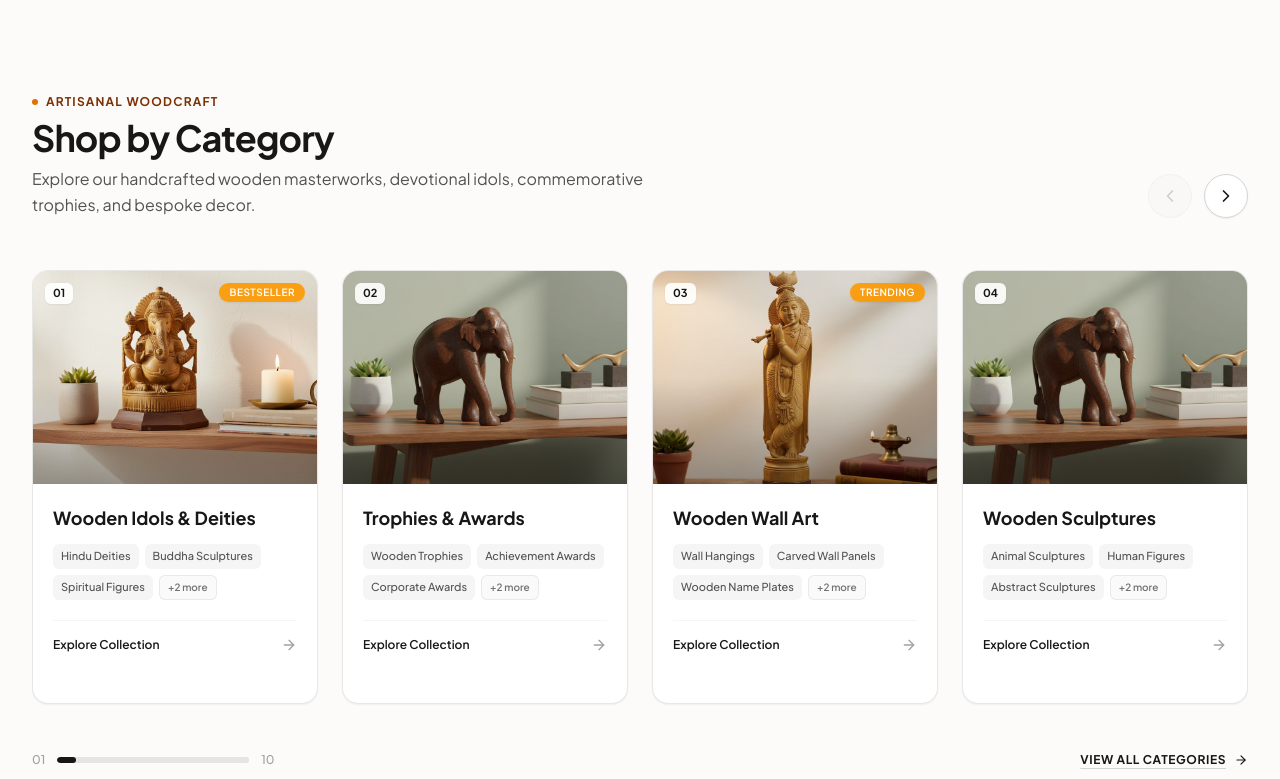
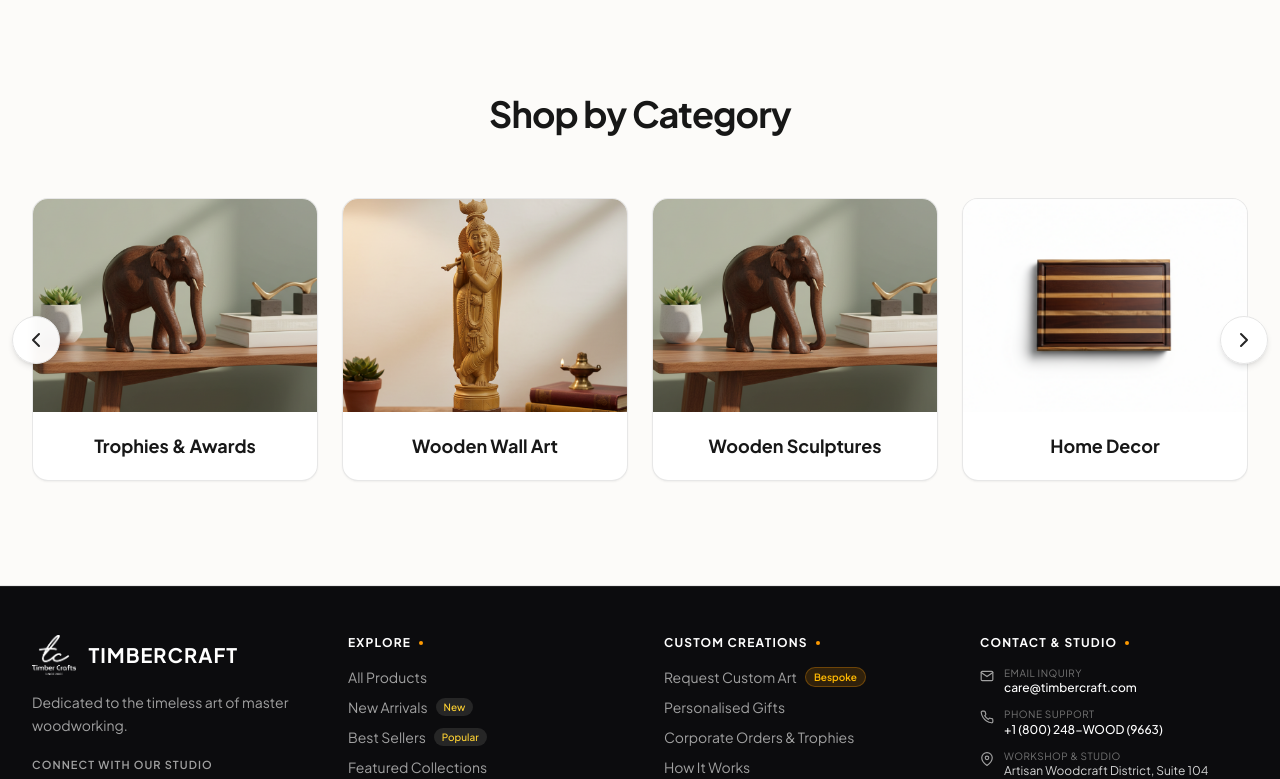
Before and after one commit to nikhilkumar202002/timber-craft-customer-view, a Next.js app: page / in a window 1280 px wide. Shown: the part 704-1483 px from the top of the page. Built offline with nearby package versions, Linux system fonts and the light colour scheme.

Commit message:
refactor: replace category section scroll layout with slider and autoplay functionality

```diff
--- a/app/components/home/CategorySection.tsx
+++ b/app/components/home/CategorySection.tsx
@@ -1,377 +1,264 @@
 "use client";
 
-import React, { useRef, useState, useEffect } from "react";
+import React, { useRef, useState, useEffect, useCallback } from "react";
 import Image from "next/image";
 import Link from "next/link";
-import { FiChevronLeft, FiChevronRight, FiArrowRight } from "react-icons/fi";
+import { FiChevronLeft, FiChevronRight } from "react-icons/fi";
 
 export interface CategoryItem {
   id: number;
-  number: string;
   name: string;
   slug: string;
-  subcategories: string[];
   image: string;
-  badge?: string;
 }
 
 const defaultCategories: CategoryItem[] = [
   {
     id: 1,
-    number: "01",
     name: "Wooden Idols & Deities",
     slug: "wooden-idols-deities",
-    subcategories: [
-      "Hindu Deities",
-      "Buddha Sculptures",
-      "Spiritual Figures",
-      "Traditional Idols",
-      "Custom Religious Idols",
-    ],
     image: "/category/Wooden_Ganesha_Shelf_Display.png",
-    badge: "Bestseller",
   },
   {
     id: 2,
-    number: "02",
     name: "Trophies & Awards",
     slug: "trophies-awards",
-    subcategories: [
-      "Wooden Trophies",
-      "Achievement Awards",
-      "Corporate Awards",
-      "Sports Trophies",
-      "Custom Engraved Awards",
-    ],
     image: "/category/Wooden_Elephant_Lifestyle.png",
   },
   {
     id: 3,
-    number: "03",
     name: "Wooden Wall Art",
     slug: "wooden-wall-art",
-    subcategories: [
-      "Wall Hangings",
-      "Carved Wall Panels",
-      "Wooden Name Plates",
-      "Decorative Wall Sculptures",
-      "Personalised Wall Art",
-    ],
     image: "/category/Wooden_Krishna_Lifestyle_Shot.png",
-    badge: "Trending",
   },
   {
     id: 4,
-    number: "04",
     name: "Wooden Sculptures",
     slug: "wooden-sculptures",
-    subcategories: [
-      "Animal Sculptures",
-      "Human Figures",
-      "Abstract Sculptures",
-      "Traditional Carvings",
-      "Decorative Figurines",
-    ],
     image: "/category/Wooden_Elephant_Lifestyle.png",
   },
   {
     id: 5,
-    number: "05",
     name: "Home Decor",
     slug: "home-decor",
-    subcategories: [
-      "Table Decor",
-      "Wooden Showpieces",
-      "Decorative Bowls",
-      "Candle Holders",
-      "Artistic Wooden Objects",
-    ],
     image: "/category/Wooden_Chopping_Board_Overhead.png",
   },
   {
     id: 6,
-    number: "06",
     name: "Personalised Gifts",
     slug: "personalised-gifts",
-    subcategories: [
-      "Engraved Gifts",
-      "Name Gifts",
-      "Anniversary Gifts",
-      "Wedding Gifts",
-      "Birthday Gifts",
-    ],
     image: "/category/Wooden_Lakshmi_Lifestyle.png",
-    badge: "Customizable",
   },
   {
     id: 7,
-    number: "07",
     name: "Wooden Accessories",
     slug: "wooden-accessories",
-    subcategories: [
-      "Keychains",
-      "Desk Accessories",
-      "Organisers",
-      "Wooden Boxes",
-      "Small Handmade Accessories",
-    ],
     image: "/category/Wooden_Chopping_Board_Overhead.png",
   },
   {
     id: 8,
-    number: "08",
     name: "Corporate Gifts",
     slug: "corporate-gifts",
-    subcategories: [
-      "Employee Recognition Gifts",
-      "Custom Logo Gifts",
-      "Business Awards",
-      "Promotional Gifts",
-      "Event Souvenirs",
-    ],
     image: "/category/Wooden_Ganesha_Shelf_Display.png",
   },
   {
     id: 9,
-    number: "09",
     name: "Custom Artwork",
     slug: "custom-artwork",
-    subcategories: [
-      "Custom Idols",
-      "Personalised Trophies",
-      "Custom Sculptures",
-      "Bespoke Wall Art",
-      "Customer-Designed Creations",
-    ],
     image: "/category/Wooden_Krishna_Lifestyle_Shot.png",
-    badge: "Bespoke",
   },
   {
     id: 10,
-    number: "10",
     name: "Limited Editions",
     slug: "limited-editions",
-    subcategories: [
-      "Signature Pieces",
-      "Collector's Items",
-      "Exclusive Sculptures",
-      "Seasonal Collections",
-    ],
     image: "/category/Wooden_Lakshmi_Lifestyle.png",
-    badge: "Exclusive",
   },
 ];
 
 interface CategorySectionProps {
   categories?: CategoryItem[];
   title?: string;
-  subtitle?: string;
+  autoPlayInterval?: number; // ms, default 3500
 }
 
 export default function CategorySection({
   categories = defaultCategories,
   title = "Shop by Category",
-  subtitle = "Explore our handcrafted wooden masterworks, devotional idols, commemorative trophies, and bespoke decor.",
+  autoPlayInterval = 3500,
 }: CategorySectionProps) {
-  const scrollContainerRef = useRef<HTMLDivElement>(null);
-  const [canScrollLeft, setCanScrollLeft] = useState(false);
-  const [canScrollRight, setCanScrollRight] = useState(true);
-  const [scrollProgress, setScrollProgress] = useState(0);
+  const trackRef = useRef<HTMLDivElement>(null);
+  const [currentIndex, setCurrentIndex] = useState(0);
+  const [isPaused, setIsPaused] = useState(false);
+  const [stepWidth, setStepWidth] = useState(0);
 
-  const updateScrollState = () => {
-    if (!scrollContainerRef.current) return;
-    const { scrollLeft, scrollWidth, clientWidth } = scrollContainerRef.current;
-    setCanScrollLeft(scrollLeft > 10);
-    setCanScrollRight(scrollLeft < scrollWidth - clientWidth - 10);
+  const touchStartX = useRef<number | null>(null);
+  const touchEndX = useRef<number | null>(null);
 
-    const maxScroll = scrollWidth - clientWidth;
-    if (maxScroll > 0) {
-      setScrollProgress((scrollLeft / maxScroll) * 100);
+  // Calculate visible cards count based on screen width
+  const getVisibleCount = useCallback(() => {
+    if (typeof window === "undefined") return 4;
+    if (window.innerWidth >= 1024) return 4; // lg: 4 columns
+    if (window.innerWidth >= 768) return 3;  // md: 3 columns
+    if (window.innerWidth >= 640) return 2;  // sm: 2 columns
+    return 1;                                // xs: 1 column
+  }, []);
+
+  const [visibleCount, setVisibleCount] = useState(4);
+  const maxIndex = Math.max(0, categories.length - visibleCount);
+
+  // Measure step distance between cards
+  const updateMeasurements = useCallback(() => {
+    if (!trackRef.current) return;
+    const count = getVisibleCount();
+    setVisibleCount(count);
+
+    const cards = trackRef.current.children;
+    if (cards.length > 1) {
+      const card0 = cards[0] as HTMLElement;
+      const card1 = cards[1] as HTMLElement;
+      const step = card1.offsetLeft - card0.offsetLeft;
+      setStepWidth(step);
+    } else if (cards.length === 1) {
+      const card0 = cards[0] as HTMLElement;
+      setStepWidth(card0.offsetWidth);
     }
+  }, [getVisibleCount]);
+
+  useEffect(() => {
+    updateMeasurements();
+    window.addEventListener("resize", updateMeasurements);
+    return () => window.removeEventListener("resize", updateMeasurements);
+  }, [updateMeasurements]);
+
+  // Clamp current index to maxIndex during render (avoids cascading render effect)
+  const safeIndex = Math.min(currentIndex, maxIndex);
+
+  const nextSlide = useCallback(() => {
+    setCurrentIndex((prev) => (prev >= maxIndex ? 0 : prev + 1));
+  }, [maxIndex]);
+
+  const prevSlide = useCallback(() => {
+    setCurrentIndex((prev) => (prev <= 0 ? maxIndex : prev - 1));
+  }, [maxIndex]);
+
+  // Auto-play timer
+  useEffect(() => {
+    if (isPaused) return;
+
+    const timer = setInterval(() => {
+      nextSlide();
+    }, autoPlayInterval);
+
+    return () => clearInterval(timer);
+  }, [isPaused, autoPlayInterval, nextSlide]);
+
+  // Touch Swipe for mobile
+  const handleTouchStart = (e: React.TouchEvent) => {
+    touchStartX.current = e.targetTouches[0].clientX;
   };
 
-  useEffect(() => {
-    const container = scrollContainerRef.current;
-    if (container) {
-      updateScrollState();
-      container.addEventListener("scroll", updateScrollState, { passive: true });
-      window.addEventListener("resize", updateScrollState);
+  const handleTouchMove = (e: React.TouchEvent) => {
+    touchEndX.current = e.targetTouches[0].clientX;
+  };
+
+  const handleTouchEnd = () => {
+    if (!touchStartX.current || !touchEndX.current) return;
+    const distance = touchStartX.current - touchEndX.current;
+    if (distance > 50) {
+      nextSlide();
+    } else if (distance < -50) {
+      prevSlide();
     }
-    return () => {
-      if (container) {
-        container.removeEventListener("scroll", updateScrollState);
-      }
-      window.removeEventListener("resize", updateScrollState);
+    touchStartX.current = null;
+    touchEndX.current = null;
   };
-  }, []);
 
-  const handleScroll = (direction: "left" | "right") => {
-    if (!scrollContainerRef.current) return;
-    const container = scrollContainerRef.current;
-    const cardWidth = container.firstElementChild?.clientWidth || 300;
-    const gap = 24; // 1.5rem
-    const scrollAmount = (cardWidth + gap) * (window.innerWidth >= 1024 ? 2 : 1);
-
-    container.scrollBy({
-      left: direction === "right" ? scrollAmount : -scrollAmount,
-      behavior: "smooth",
-    });
-  };
+  const offset = safeIndex * stepWidth;
 
   return (
     <section className="w-full bg-[#fcfbf9] py-16 sm:py-20 lg:py-24 border-b border-neutral-200/80">
       <div className="mx-auto max-w-7xl px-4 sm:px-6 lg:px-8">
         {/* =========================================================
-            HEADER: TITLE, SUBTITLE & SLIDER CONTROLS
+            CENTER ALIGNED CATEGORY HEADING ONLY (NO DESCRIPTION)
            ========================================================= */}
-        <div className="flex flex-col gap-4 sm:flex-row sm:items-end sm:justify-between mb-8 sm:mb-12">
-          <div>
-            <div className="flex items-center gap-2 mb-2">
-              <span className="size-1.5 rounded-full bg-amber-600" />
-              <span className="text-xs font-bold uppercase tracking-widest text-amber-900">
-                Artisanal Woodcraft
-              </span>
-            </div>
+        <div className="mb-10 sm:mb-14 text-center">
           <h2 className="text-2xl sm:text-3xl lg:text-4xl font-bold tracking-tight text-neutral-900">
             {title}
           </h2>
-            <p className="mt-2 text-sm sm:text-base text-neutral-600 max-w-2xl leading-relaxed">
-              {subtitle}
-            </p>
-          </div>
-
-          {/* Navigation Controls */}
-          <div className="flex items-center gap-3 shrink-0">
-            <button
-              type="button"
-              onClick={() => handleScroll("left")}
-              disabled={!canScrollLeft}
-              aria-label="Previous categories"
-              className={`flex size-11 items-center justify-center rounded-full border transition-all duration-200 ${
-                canScrollLeft
-                  ? "border-neutral-300 bg-white text-neutral-900 shadow-xs hover:border-neutral-900 hover:bg-neutral-900 hover:text-white active:scale-95"
-                  : "border-neutral-200 bg-neutral-100 text-neutral-400 cursor-not-allowed opacity-50"
-              }`}
-            >
-              <FiChevronLeft className="size-5" />
-            </button>
-
-            <button
-              type="button"
-              onClick={() => handleScroll("right")}
-              disabled={!canScrollRight}
-              aria-label="Next categories"
-              className={`flex size-11 items-center justify-center rounded-full border transition-all duration-200 ${
-                canScrollRight
-                  ? "border-neutral-300 bg-white text-neutral-900 shadow-xs hover:border-neutral-900 hover:bg-neutral-900 hover:text-white active:scale-95"
-                  : "border-neutral-200 bg-neutral-100 text-neutral-400 cursor-not-allowed opacity-50"
-              }`}
-            >
-              <FiChevronRight className="size-5" />
-            </button>
-          </div>
         </div>
 
         {/* =========================================================
-            SLIDER TRACK: 4 COLUMNS ON DESKTOP
-            (w-full on mobile, 2 col on sm, 3 col on md, 4 col on lg)
+            SLIDER: ARROW BUTTONS & HARDWARE-ACCELERATED TRANSLATE
+            (OVERFLOW HIDDEN — ZERO BOTTOM SCROLLING/SCROLLBAR)
            ========================================================= */}
         <div
-          ref={scrollContainerRef}
-          className="flex gap-6 overflow-x-auto scroll-smooth snap-x snap-mandatory no-scrollbar pb-6 pt-1"
+          className="relative group/slider"
+          onMouseEnter={() => setIsPaused(true)}
+          onMouseLeave={() => setIsPaused(false)}
+          onTouchStart={handleTouchStart}
+          onTouchMove={handleTouchMove}
+          onTouchEnd={handleTouchEnd}
+        >
+          {/* Left Arrow Button */}
+          <button
+            type="button"
+            onClick={prevSlide}
+            aria-label="Previous category"
+            className="absolute -left-3 sm:-left-5 top-1/2 -translate-y-1/2 z-30 flex size-10 sm:size-12 items-center justify-center rounded-full border border-neutral-200 bg-white/95 text-neutral-800 shadow-md backdrop-blur-xs transition-all duration-200 hover:bg-neutral-950 hover:border-neutral-950 hover:text-white hover:scale-105 active:scale-95"
+          >
+            <FiChevronLeft className="size-5 sm:size-6" />
+          </button>
+
+          {/* Right Arrow Button */}
+          <button
+            type="button"
+            onClick={nextSlide}
+            aria-label="Next category"
+            className="absolute -right-3 sm:-right-5 top-1/2 -translate-y-1/2 z-30 flex size-10 sm:size-12 items-center justify-center rounded-full border border-neutral-200 bg-white/95 text-neutral-800 shadow-md backdrop-blur-xs transition-all duration-200 hover:bg-neutral-950 hover:border-neutral-950 hover:text-white hover:scale-105 active:scale-95"
+          >
+            <FiChevronRight className="size-5 sm:size-6" />
+          </button>
+
+          {/* Inner overflow-hidden container to hide any scrollbar */}
+          <div className="overflow-hidden w-full py-2">
+            <div
+              ref={trackRef}
+              className="flex gap-6 transition-transform duration-500 ease-out will-change-transform"
+              style={{
+                transform: `translateX(-${offset}px)`,
+              }}
             >
               {categories.map((item) => (
                 <div
                   key={item.id}
-              className="w-[85%] sm:w-[calc((100%-1.5rem)/2)] md:w-[calc((100%-2*1.5rem)/3)] lg:w-[calc((100%-3*1.5rem)/4)] shrink-0 snap-start"
+                  className="w-full sm:w-[calc((100%-1.5rem)/2)] md:w-[calc((100%-2*1.5rem)/3)] lg:w-[calc((100%-3*1.5rem)/4)] shrink-0"
                 >
                   <Link
                     href={`/categories/${item.slug}`}
                     className="group flex flex-col h-full rounded-2xl border border-neutral-200/90 bg-white overflow-hidden shadow-xs transition-all duration-300 hover:shadow-xl hover:border-neutral-300 hover:-translate-y-1"
                   >
-                {/* Image Container with Badge */}
+                    {/* Category Image */}
                     <div className="relative aspect-[4/3] w-full overflow-hidden bg-neutral-100">
                       <Image
                         src={item.image}
                         alt={item.name}
                         fill
-                    sizes="(max-width: 640px) 85vw, (max-width: 768px) 50vw, (max-width: 1024px) 33vw, 25vw"
+                        sizes="(max-width: 640px) 100vw, (max-width: 768px) 50vw, (max-width: 1024px) 33vw, 25vw"
                         className="object-cover object-center transition-transform duration-700 ease-out group-hover:scale-108"
                       />
-
-                  {/* Gradient Overlay for contrast */}
-                  <div className="absolute inset-0 bg-gradient-to-t from-black/50 via-transparent to-transparent opacity-60 group-hover:opacity-40 transition-opacity" />
-
-                  {/* Index Number Badge */}
-                  <div className="absolute top-3 left-3 flex items-center justify-center rounded-md bg-white/90 backdrop-blur-xs px-2 py-0.5 text-[11px] font-bold text-neutral-900 shadow-xs">
-                    {item.number}
                     </div>
 
-                  {/* Optional Status Badge */}
-                  {item.badge && (
-                    <div className="absolute top-3 right-3 rounded-full bg-amber-500/90 backdrop-blur-xs px-2.5 py-0.5 text-[10px] font-semibold uppercase tracking-wider text-white shadow-xs">
-                      {item.badge}
-                    </div>
-                  )}
-                </div>
-
-                {/* Card Body */}
-                <div className="flex flex-1 flex-col p-5">
-                  <h3 className="text-base sm:text-lg font-bold text-neutral-900 transition-colors group-hover:text-amber-800 line-clamp-1">
+                    {/* Category Heading Only (Center Aligned) */}
+                    <div className="flex flex-1 items-center justify-center p-5 text-center">
+                      <h3 className="text-base sm:text-lg font-bold text-neutral-900 transition-colors group-hover:text-amber-800">
                         {item.name}
                       </h3>
-
-                  {/* Subcategories tags */}
-                  <div className="mt-3 flex flex-wrap gap-1.5 min-h-[46px]">
-                    {item.subcategories.slice(0, 3).map((sub) => (
-                      <span
-                        key={sub}
-                        className="rounded-md bg-neutral-100 px-2 py-1 text-[11px] font-medium text-neutral-600 transition-colors group-hover:bg-neutral-100 group-hover:text-neutral-900"
-                      >
-                        {sub}
-                      </span>
-                    ))}
-                    {item.subcategories.length > 3 && (
-                      <span className="rounded-md bg-neutral-50 border border-neutral-200/80 px-2 py-1 text-[10px] font-semibold text-neutral-500">
-                        +{item.subcategories.length - 3} more
-                      </span>
-                    )}
-                  </div>
-
-                  {/* Action Link Footer */}
-                  <div className="mt-5 pt-4 border-t border-neutral-100 flex items-center justify-between text-xs font-semibold text-neutral-900 group-hover:text-amber-800 transition-colors">
-                    <span>Explore Collection</span>
-                    <FiArrowRight className="size-4 text-neutral-400 transition-all duration-200 group-hover:text-amber-800 group-hover:translate-x-1" />
-                  </div>
                     </div>
                   </Link>
                 </div>
               ))}
             </div>
-
-        {/* =========================================================
-            BOTTOM PROGRESS BAR & VIEW ALL BUTTON
-           ========================================================= */}
-        <div className="mt-6 flex flex-col sm:flex-row items-center justify-between gap-4">
-          {/* Visual Scroll Progress Bar */}
-          <div className="flex items-center gap-3">
-            <span className="text-xs font-medium text-neutral-400">01</span>
-            <div className="h-1.5 w-32 sm:w-48 rounded-full bg-neutral-200 overflow-hidden">
-              <div
-                className="h-full bg-neutral-900 rounded-full transition-all duration-200 ease-out"
-                style={{ width: `${Math.max(10, scrollProgress)}%` }}
-              />
           </div>
-            <span className="text-xs font-medium text-neutral-400">10</span>
-          </div>
-
-          <Link
-            href="/categories"
-            className="inline-flex items-center gap-2 text-xs font-bold uppercase tracking-wider text-neutral-900 underline decoration-neutral-300 underline-offset-4 transition-colors hover:decoration-neutral-900 hover:text-amber-800"
-          >
-            View All Categories
-            <FiArrowRight className="size-3.5" />
-          </Link>
         </div>
       </div>
     </section>
```
Lines whose indentation alone changed are shown as unchanged.
